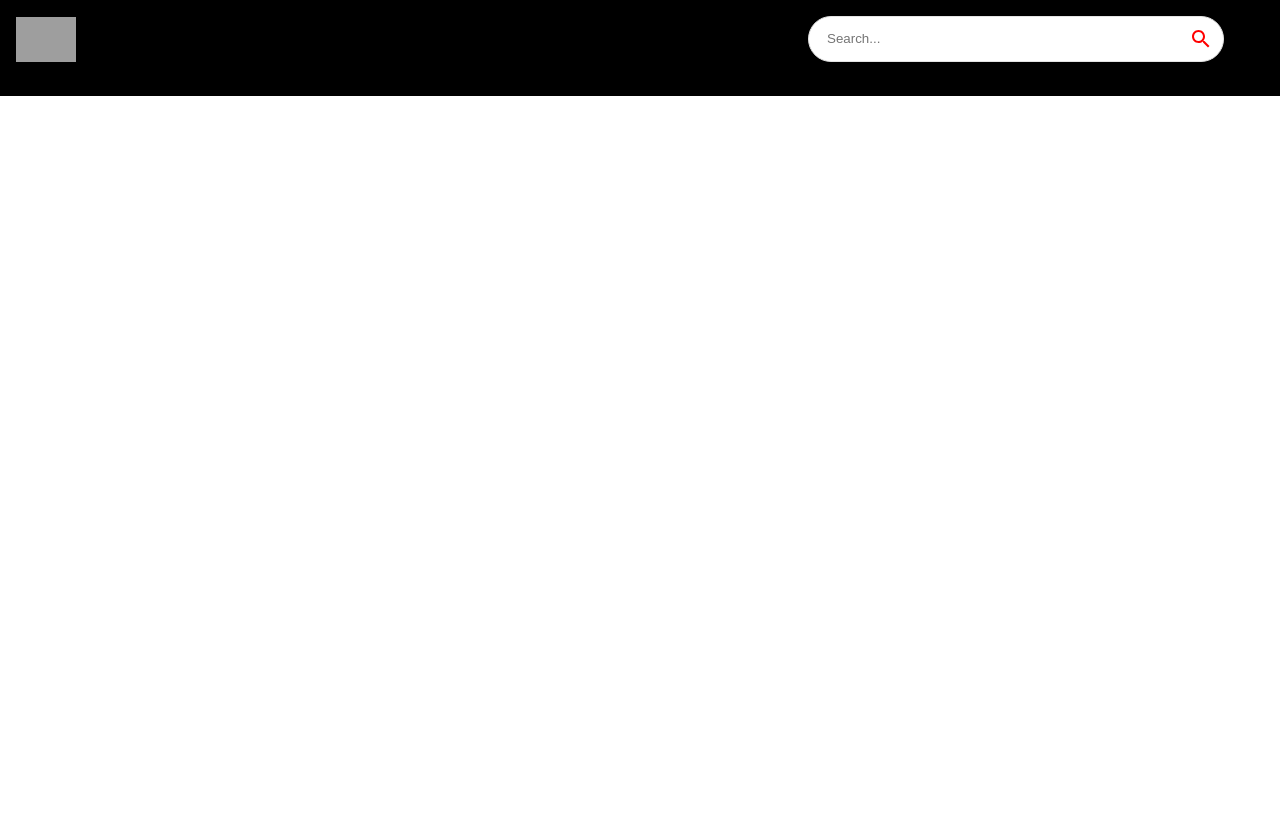
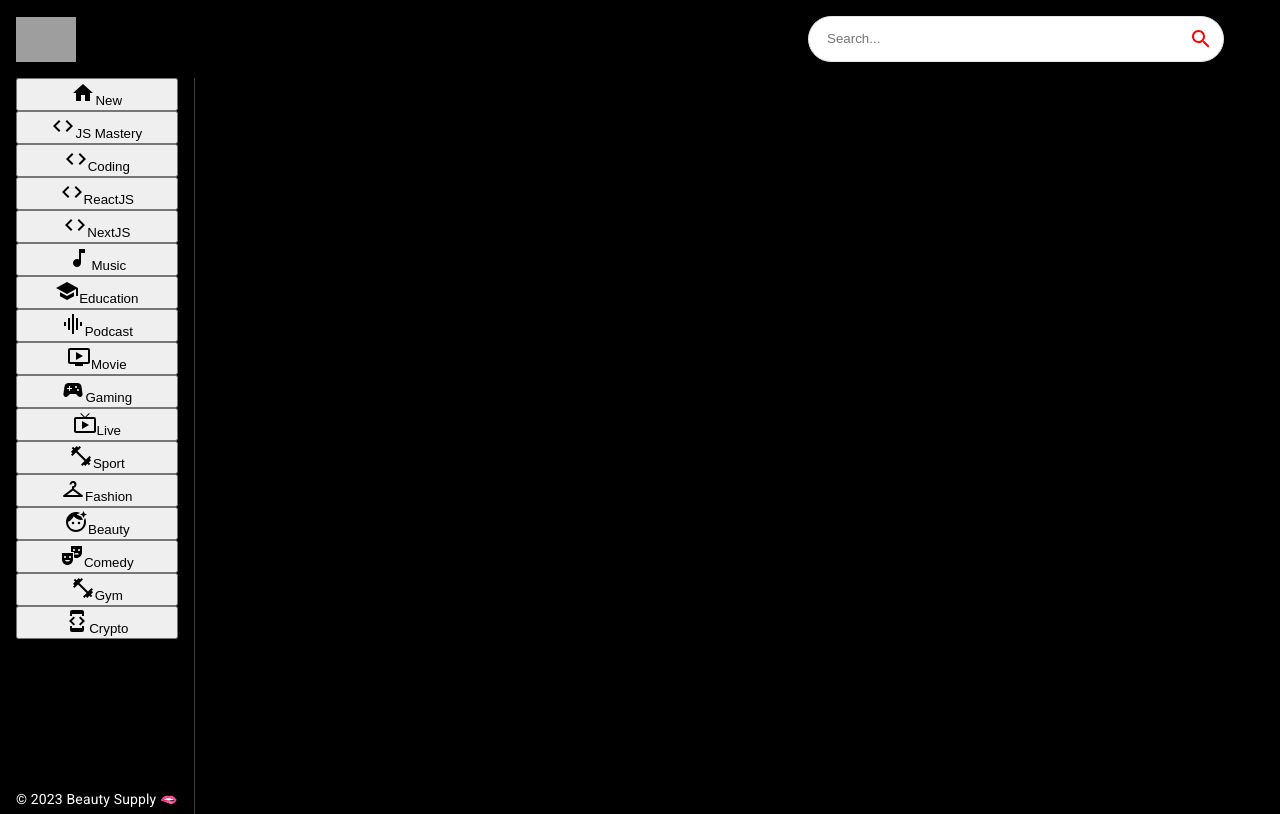
Before and after one commit to swansavage/tuber-app, a React (Create React App) app: page / in a window 1280 px wide. Built offline with nearby package versions, Linux system fonts and the light colour scheme; grey boxes are pictures that could not be loaded.

Commit message:
setting up Feed component, added sidebar with unstyled categories

```diff
--- a/src/App.js
+++ b/src/App.js
@@ -1,4 +1,3 @@
-import React from "react";
 import { BrowserRouter, Routes, Route } from "react-router-dom";
 import { Box } from "@mui/material";
 import {
--- a/src/components/Feed.jsx
+++ b/src/components/Feed.jsx
@@ -1,7 +1,29 @@
-import React from "react";
+import { useState, useEffect } from "react";
+import { Box, Stack, Typography } from "@mui/material";
+import Sidebar from "./Sidebar";
 
 const Feed = () => {
-  return <div>Feed</div>;
+  return (
+    <Stack sx={{ flexDirection: { sx: "column", md: "row" } }}>
+      <Box
+        sx={{
+          height: { sx: "auto", md: "92vh" },
+          borderRight: "1px solid #3d3d3d",
+          px: { sx: 0, md: 2 },
+        }}
+      >
+        <Sidebar />
+        <Typography
+          className="copyright"
+          variant="body2"
+          sx={{ mt: 1.5, color: "#fff" }}
+        >
+          {" "}
+          &copy; 2023 Beauty Supply 🫦
+        </Typography>
+      </Box>
+    </Stack>
+  );
 };
 
 export default Feed;
--- /dev/null
+++ b/src/components/Sidebar.jsx
@@ -0,0 +1,26 @@
+import { Category } from "@mui/icons-material";
+import { Stack } from "@mui/material";
+
+import { categories } from "../utils/constants";
+
+const Sidebar = () => {
+  return (
+    <Stack
+      direction="row"
+      sx={{
+        overflowY: "auto",
+        height: { sx: "auto", md: "95%" },
+        flexDirection: { md: "column" },
+      }}
+    >
+      {categories.map((category) => (
+        <button>
+          <span>{category.icon}</span>
+          <span>{category.name}</span>
+        </button>
+      ))}
+    </Stack>
+  );
+};
+
+export default Sidebar;
--- a/src/components/index.js
+++ b/src/components/index.js
@@ -4,3 +4,4 @@
 export { default as SearchFeed } from "./SearchFeed";
 export { default as VideoDetail } from "./VideoDetail";
 export { default as SearchBar } from "./SearchBar";
+export { default as Sidebar } from "./Sidebar";
```
